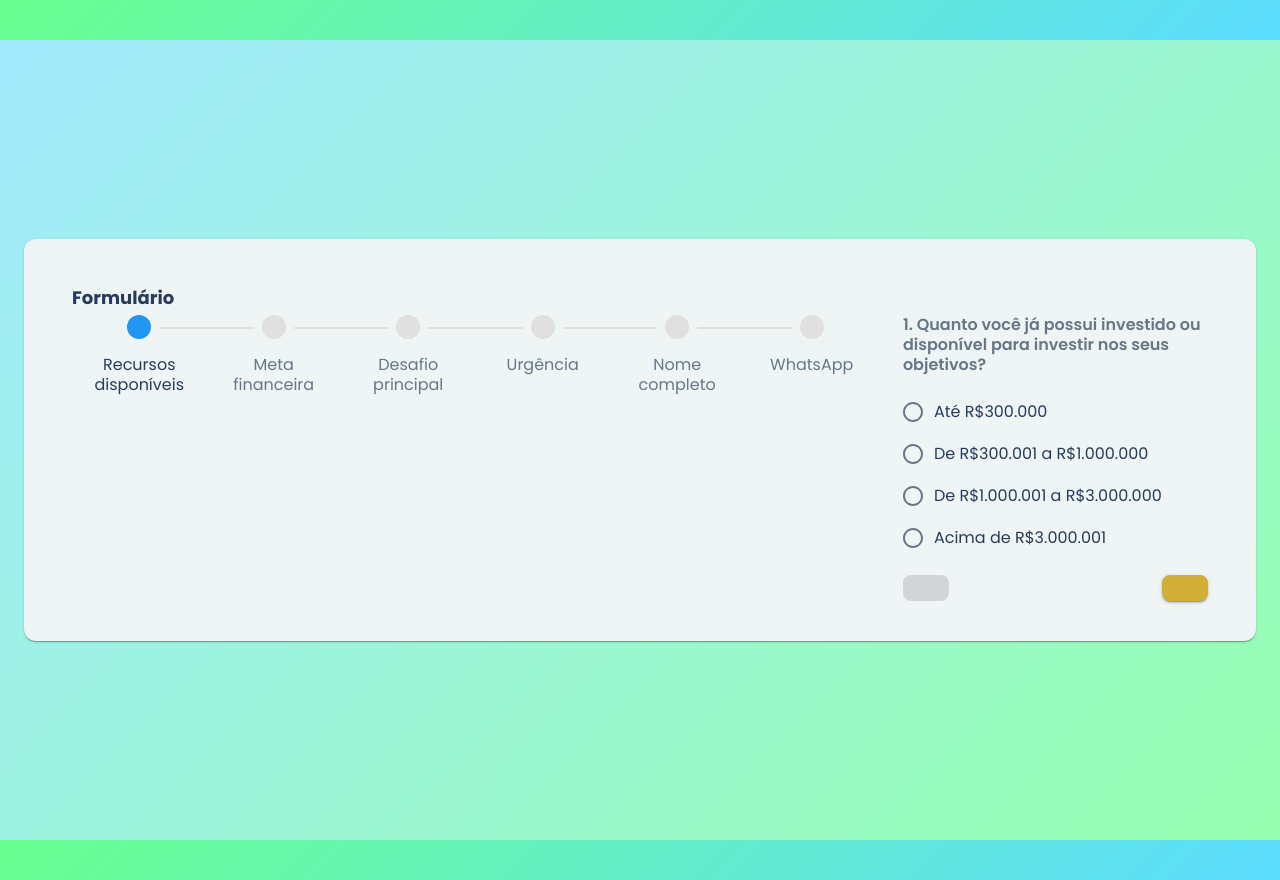
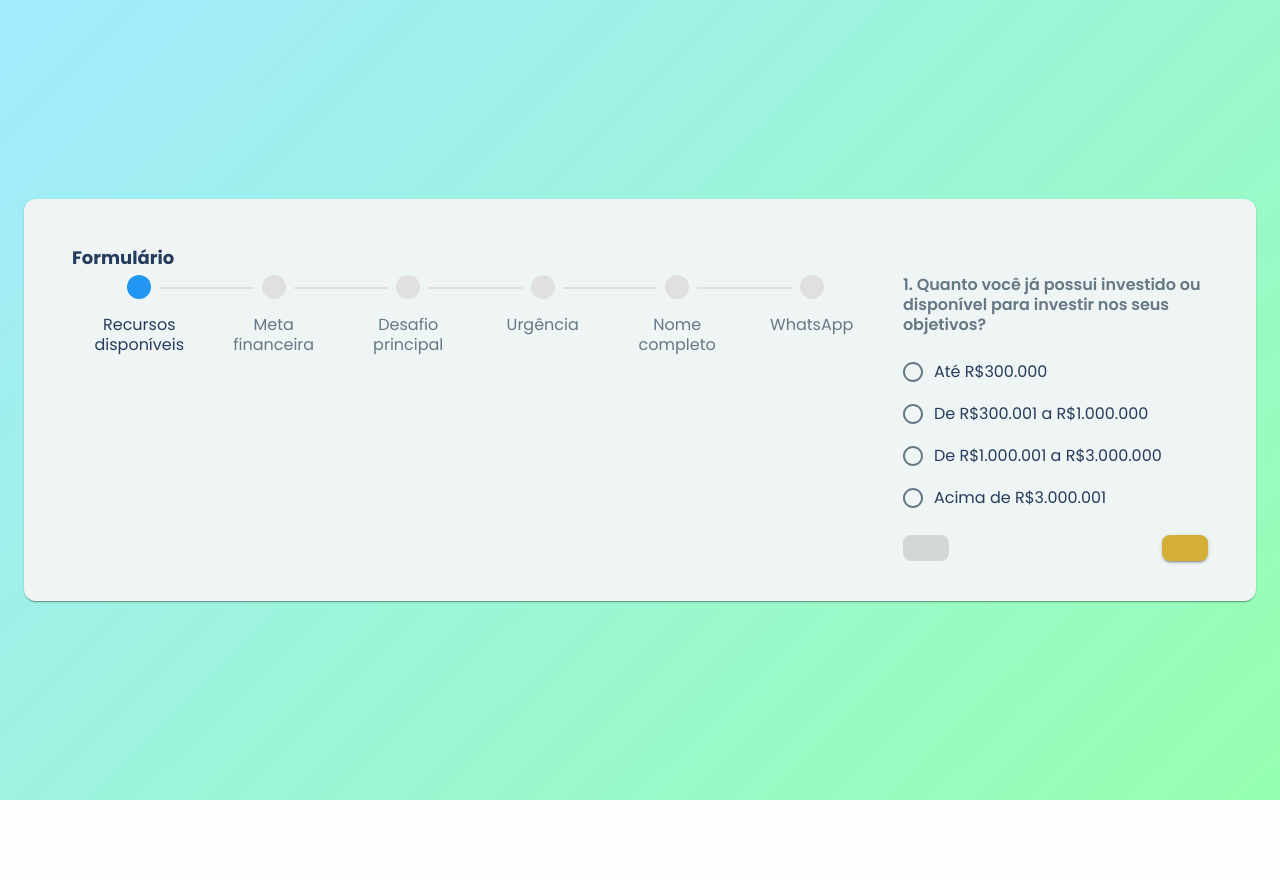
Before and after one commit to AndreHilario/felipehilario-investimentos-medicos-lp, a React (Vite) app: page /questionary in a window 1280 px wide. After the commit the page ends 800 px from the top, so only its background shows below. Built offline with nearby package versions, Linux system fonts and the light colour scheme; some icons are missing.

Commit message:
remove header

```diff
--- a/src/features/quests/Questionary.tsx
+++ b/src/features/quests/Questionary.tsx
@@ -23,7 +23,6 @@ import { styled, useTheme } from '@mui/system';
 import { useNavigate } from 'react-router-dom';
 import ArrowBackIosNewIcon from '@mui/icons-material/ArrowBackIosNew';
 import ArrowForwardIosIcon from '@mui/icons-material/ArrowForwardIos';
-import Header from '../../components/Header';
 
 // -------- Tipos --------
 interface FormData {
@@ -338,7 +337,6 @@ export default function FinancialForm() {
     const navigate = useNavigate();
     return (
         <Box>
-            <Header />
             <StyledContainer maxWidth="xl">
                 <StyledCard>
                     <CardContent sx={{ p: { xs: 2, sm: 4 } }}>
@@ -438,7 +436,6 @@ export default function FinancialForm() {
                     </CardContent>
                 </StyledCard>
             </StyledContainer>
-            <Header />
         </Box>
     );
 }
```
